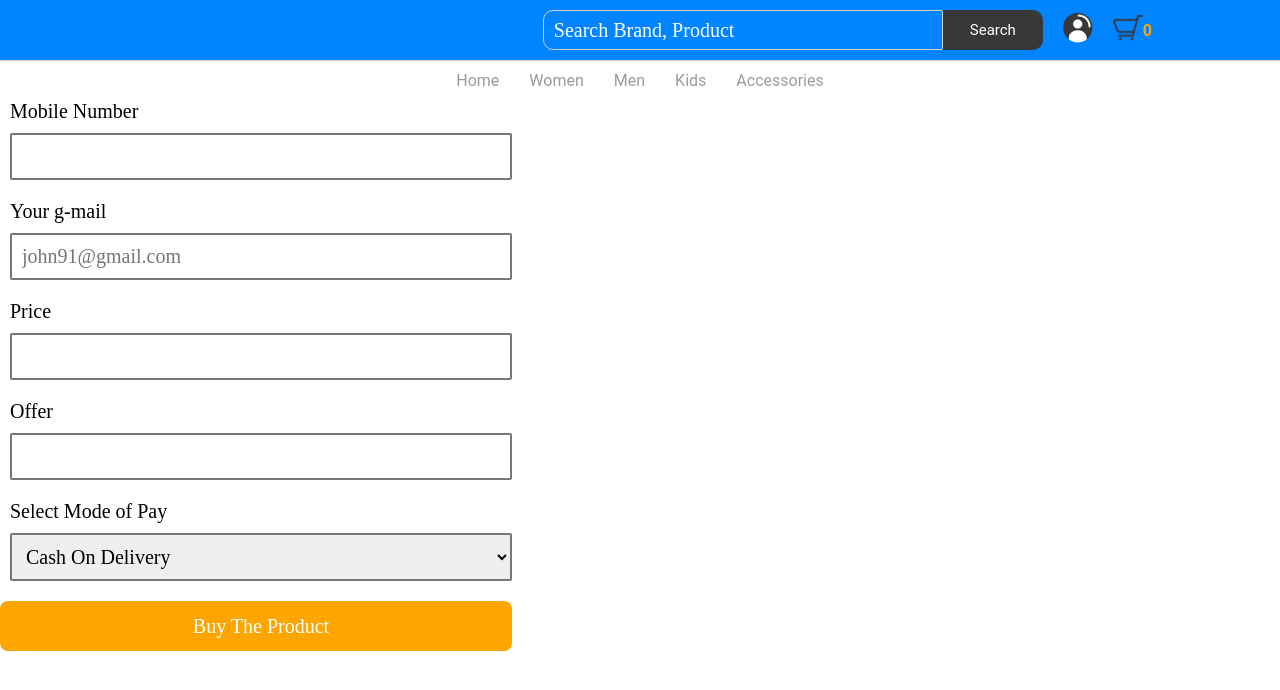
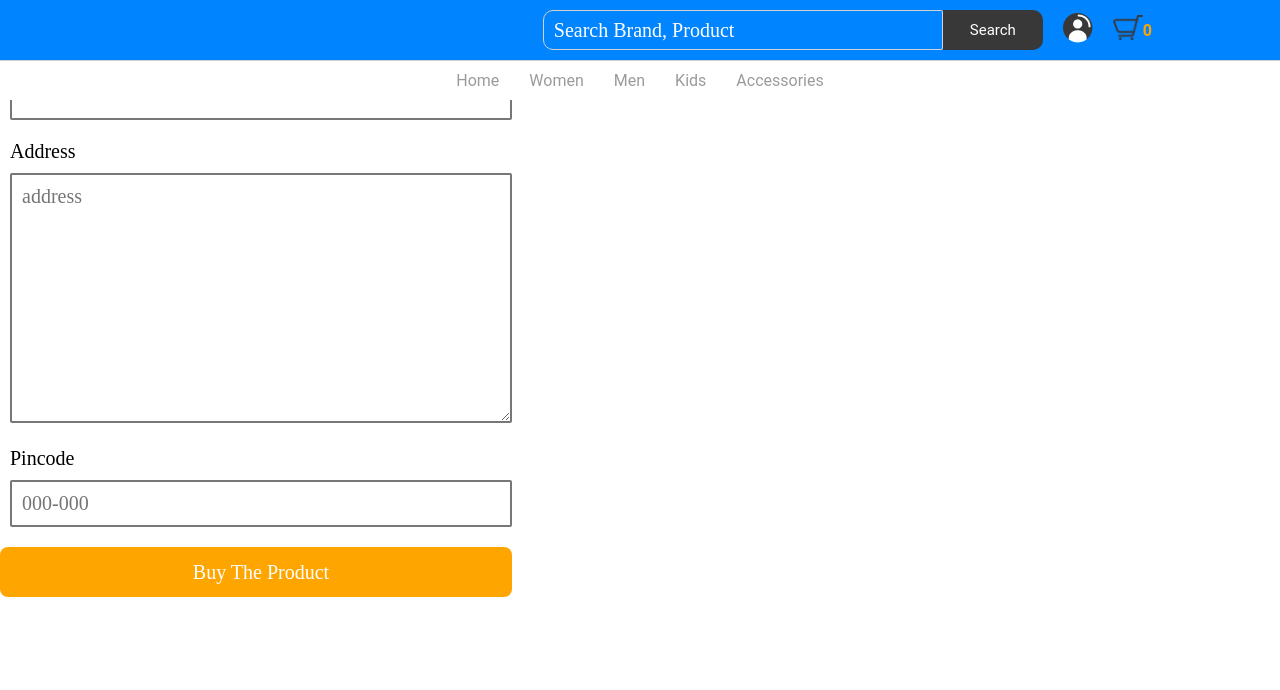
Before and after one commit to yogeshwar0904/FrontEndProject, a React (Create React App) app in the folder ecommercewebpage/: page /customerorder in a window 1280 px wide. Shown: the top 690 px of the page. Built offline with nearby package versions, Linux system fonts and the light colour scheme; the HTML template or start-up script is replaced by a standard one.

Commit message:
changes in Product booking page

```diff
--- a/ecommercewebpage/src/components/Catogeries.css
+++ b/ecommercewebpage/src/components/Catogeries.css
@@ -7,7 +7,8 @@
     border-top: 1px solid #d1d1d1;
     position: fixed;
     background-color: white;
-    z-index: 9;
+    top:60px;
+    z-index: 1;
 }
 
 .link{
--- a/ecommercewebpage/src/components/HomeFooter.jsx
+++ b/ecommercewebpage/src/components/HomeFooter.jsx
@@ -8,14 +8,14 @@ export const HomeFooter = (props) => {
        <div class="footer-ul-container">
         <ul class="category">
         <li class="category-title">Men</li>
-           {props.obj.map(items =>{
+           {props.clothItems.map(items =>{
               return(
                 <li class="footer-link">{items.outfit}</li>
               )})}
         </ul>
         <ul class="category">
         <li class="category-title">Women</li>
-           {props.obj.map(items =>{
+           {props.clothItems.map(items =>{
               return(
                 <li class="footer-link">{items.outfit}</li>
             )})}
--- a/ecommercewebpage/src/components/HomeHeader.css
+++ b/ecommercewebpage/src/components/HomeHeader.css
@@ -6,7 +6,7 @@ font-family: 'roboto', sans-serif;
 }
 
 .header{
-   position: sticky;
+   position: fixed;
    width: 100%;
    background-color:rgb(0, 132, 255);
    z-index: 1;
--- a/ecommercewebpage/src/components/Product.jsx
+++ b/ecommercewebpage/src/components/Product.jsx
@@ -6,7 +6,7 @@ const Product = (props) => {
 
    return (
      <div class="product">
-        {props.obj.map(data => {
+        {props.productDetails.map(data => {
                   return(
          <div>
             <div className='product-container'>
--- a/ecommercewebpage/src/layouts/Layout.jsx
+++ b/ecommercewebpage/src/layouts/Layout.jsx
@@ -16,8 +16,8 @@ const Layout = () => {
        <Catogeries/>
        <HomeProfile/>
        <Slider/>
-       <Product obj = {productData}/>
-       <HomeFooter obj = {mensOutfit}/>
+       <Product productDetails = {productData}/>
+       <HomeFooter clothItems = {mensOutfit}/>
     </div>
   )
 }
--- a/ecommercewebpage/src/pages/BookingForm.jsx
+++ b/ecommercewebpage/src/pages/BookingForm.jsx
@@ -1,8 +1,10 @@
 import './Form.css'
 import React from 'react'
-import { useNavigate, useNavigation } from 'react-router-dom'
+import { useLocation, useNavigate, useNavigation } from 'react-router-dom'
 
 export const BookingForm = () => {
+  const location = useLocation
+  const data = location.state
   const navigate = useNavigate();
 
   function bookingMessage(){
@@ -10,31 +12,21 @@ export const BookingForm = () => {
    }
   return (
     <div >
-      <form>
+      <form className>
 
       <div class="elem-group">
          <label >Mobile Number</label>
-         <input type="text" id="name" name="visitor_name" placeholder="" required/>
+         <input type="text" placeholder="" required/>
       </div>
       <div class="elem-group1">
-         <label for="email">Your g-mail</label>
-         <input type="email" id="email" name="visitor_email" placeholder="john91@gmail.com" required/>
+         <label for="email">Address</label>
+         <textarea type="address"  placeholder="address" required/>
       </div>
       <div class="elem-group1 ">
-        <label for="price">Price</label>
-        <input type="number"  name="price"  required/>
+        <label for="price">Pincode</label>
+        <input type="number"  placeholder="000-000"  required/>
        </div>
-       <div class="elem-group1 inlined">
-         <label for="child">Offer</label>
-         <input type="number"  name="total_children"   required/>
-       </div>
-       <div class="elem-group1">
-    <label for="room-selection">Select Mode of Pay</label>
-    <select id="room-selection" name="room_preference" required>
-        <option value="connecting">Cash On Delivery</option>
-        <option value="adjoining">Card</option>
-    </select>
-  </div>
+
   <button type="submit" className='button1' onClick={bookingMessage}>Buy The Product</button>
       </form>
     </div>
--- a/ecommercewebpage/src/pages/Form.css
+++ b/ecommercewebpage/src/pages/Form.css
@@ -1,3 +1,7 @@
+.outerdiv{
+  padding: 10px;
+}
+
 .elem-group {
  padding: 20px 0px 0px 10px;
   margin: 20px 0;
--- a/ecommercewebpage/src/pages/Imageoutfit.js
+++ b/ecommercewebpage/src/pages/Imageoutfit.js
@@ -6,22 +6,13 @@ import './ImageOutfit.css'
 import { imageDetails } from './ProductSize'
 import ProductInfo from './ProductInfo'
 import ImageData from './ImageData'
-import { useLocation } from 'react-router-dom'
 export default function Imageoutfit () {
 
   return (
     <div>
     <HomeHeader/>
     <Catogeries/>
-    <ImageData PassData={PassData}/>
-    <ProductInfo obj = {imageDetails}/>
+    <ImageData />
+    <ProductInfo productDetails = {imageDetails}/>
     </div>
 );}
-
-function PassData(){
-  const location = useLocation()
-  const data = location.state
-  const [routData, setRoutData] = useState([]);
-  setRoutData(data)
-  console.log("datastored",routData.price)
-}
--- a/ecommercewebpage/src/pages/ProductInfo.jsx
+++ b/ecommercewebpage/src/pages/ProductInfo.jsx
@@ -9,6 +9,7 @@ import { imageDetails } from './ProductSize';
         const data = location.state;
         const navigate = useNavigate();
         const [active, setActive] = useState(false);
+        console.log("listOfValues",props.productDetails)
         function AddToCart (){
             navigate("/cartproduct", {state:data})
         }
@@ -17,12 +18,15 @@ import { imageDetails } from './ProductSize';
             navigate("/customerorder", {state:data});
          }
 
-         const handleClick = () => {
-            if(props.sizeType === data.sizeType) {
-            setActive(!active);
-            } else {
-               setActive(active);
-            }
+         const handleClick = (event) => {
+            // if(val ) {
+
+            // }
+            // console.log("value:::",val);
+            // setActive(!active);
+            //console.log("");
+
+            event.currentTarget.classList.toggle('size-radio-btn btnnn');
           };
 
        return (
@@ -35,11 +39,16 @@ import { imageDetails } from './ProductSize';
              <span class="product-discount">{data.offer} </span>
              <p class="product-sub-heading">select size</p>
 
-              {props.obj.map(values =>{
+              {props.productDetails.map(values =>{
                  return(
                     <div >
                        <input type="radio"  hidden id={values.size}/>
-                       <button onClick={handleClick} class={active ?" size-radio-btn btnnn":"size-radio-btn" }><label  >{values.sizeType}</label></button>
+                       <button key={values.size} onClick={(event) =>handleClick(event)} class="size-radio-btn"><label  >{values.sizeType}</label></button>
+                       {/* {active ?
+                       (<button key={values.size} onClick={() =>handleClick(values.size)} class=" size-radio-btn btnnn"><label  >{values.sizeType}</label></button>)
+                       : (<button key={values.size} onClick={() =>handleClick(values.size)} class="size-radio-btn"><label  >{values.sizeType}</label></button>)
+
+                       } */}
                     </div>
                  )})}
             <button class="btn cart-btn" onClick={buyProduct}>buy</button>
```
